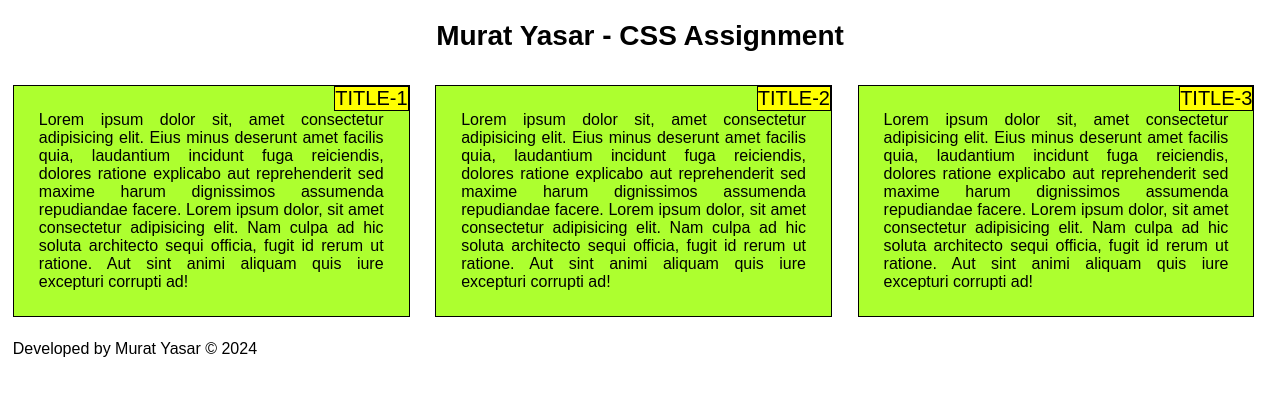
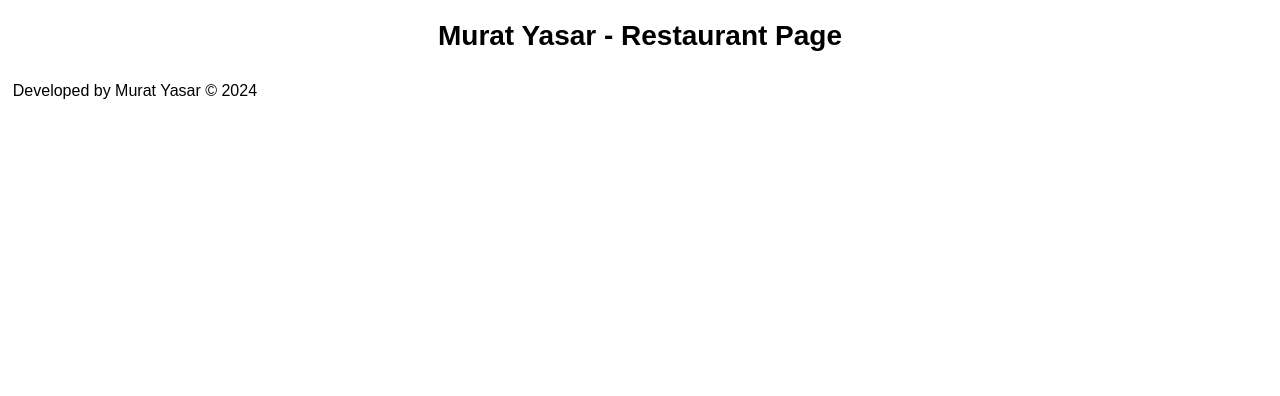
Before and after one commit to murat-yasar/github.io, a plain HTML site: page index.html in a window 1280 px wide. Drawn offline with Linux system fonts and the light colour scheme.

Commit message:
set initials

```diff
--- a/index.html
+++ b/index.html
@@ -4,37 +4,14 @@
     <meta charset="UTF-8">
     <meta name="viewport" content="width=device-width, initial-scale=1.0">
     <link rel="stylesheet" href="css/styles.css">
-    <title>CSS Assignment</title>
+    <title>Restaurant Page</title>
 </head>
 <body>
     <header>
-        <h1>Murat Yasar - CSS Assignment</h1>
+        <h1>Murat Yasar - Restaurant Page</h1>
     </header>
 
     <main>
-        <div>
-            <section id="s1">
-                <span class="title">TITLE-1</span>
-                <p>
-                    Lorem ipsum dolor sit, amet consectetur adipisicing elit. Eius minus deserunt amet facilis quia, laudantium incidunt fuga reiciendis, dolores ratione explicabo aut reprehenderit sed maxime harum dignissimos assumenda repudiandae facere.
-                    Lorem ipsum dolor, sit amet consectetur adipisicing elit. Nam culpa ad hic soluta architecto sequi officia, fugit id rerum ut ratione. Aut sint animi aliquam quis iure excepturi corrupti ad!
-                </p>
-            </section>
-            <section id="s2">
-                <span class="title">TITLE-2</span>
-                <p>
-                    Lorem ipsum dolor sit, amet consectetur adipisicing elit. Eius minus deserunt amet facilis quia, laudantium incidunt fuga reiciendis, dolores ratione explicabo aut reprehenderit sed maxime harum dignissimos assumenda repudiandae facere.
-                    Lorem ipsum dolor, sit amet consectetur adipisicing elit. Nam culpa ad hic soluta architecto sequi officia, fugit id rerum ut ratione. Aut sint animi aliquam quis iure excepturi corrupti ad!
-                </p>
-            </section>
-            <section id="s3">
-                <span class="title">TITLE-3</span>
-                <p>
-                    Lorem ipsum dolor sit, amet consectetur adipisicing elit. Eius minus deserunt amet facilis quia, laudantium incidunt fuga reiciendis, dolores ratione explicabo aut reprehenderit sed maxime harum dignissimos assumenda repudiandae facere.
-                    Lorem ipsum dolor, sit amet consectetur adipisicing elit. Nam culpa ad hic soluta architecto sequi officia, fugit id rerum ut ratione. Aut sint animi aliquam quis iure excepturi corrupti ad!
-                </p>
-            </section>
-        </div>
     </main>
 
     <footer>
```
